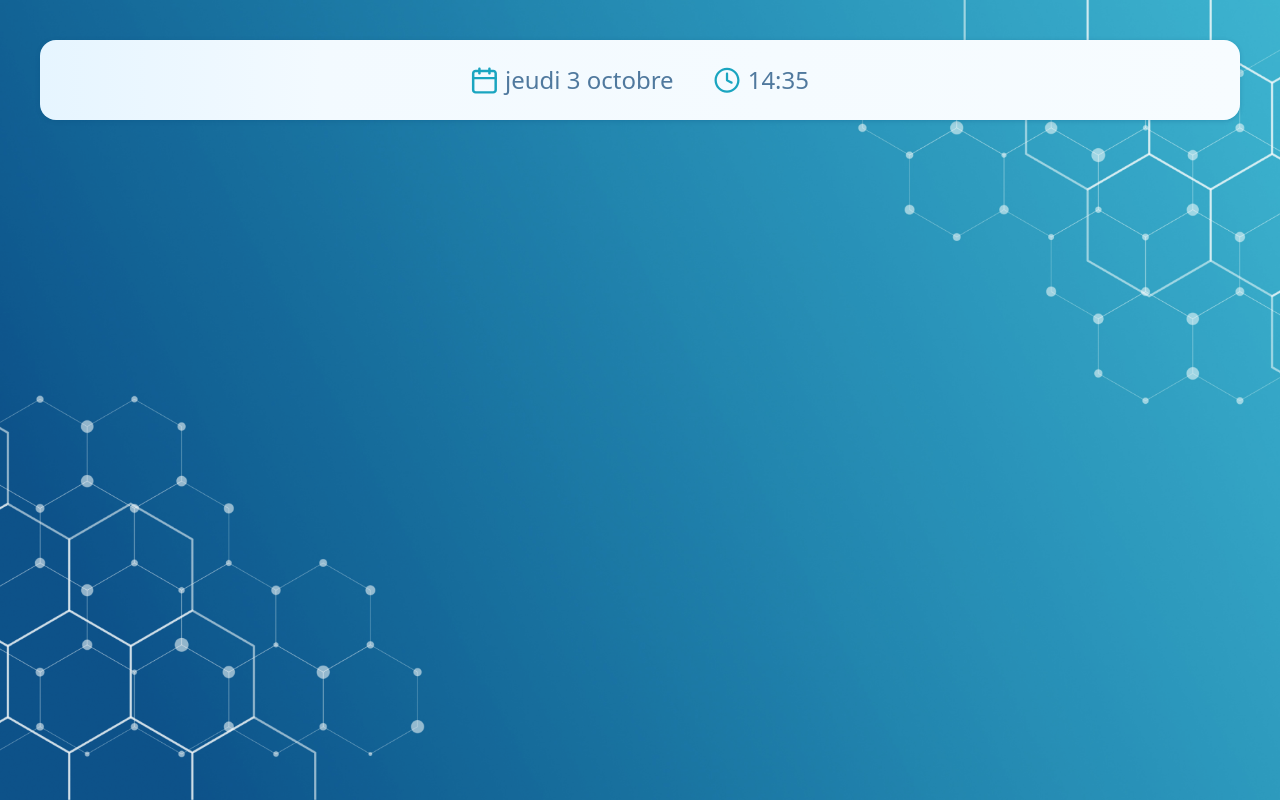
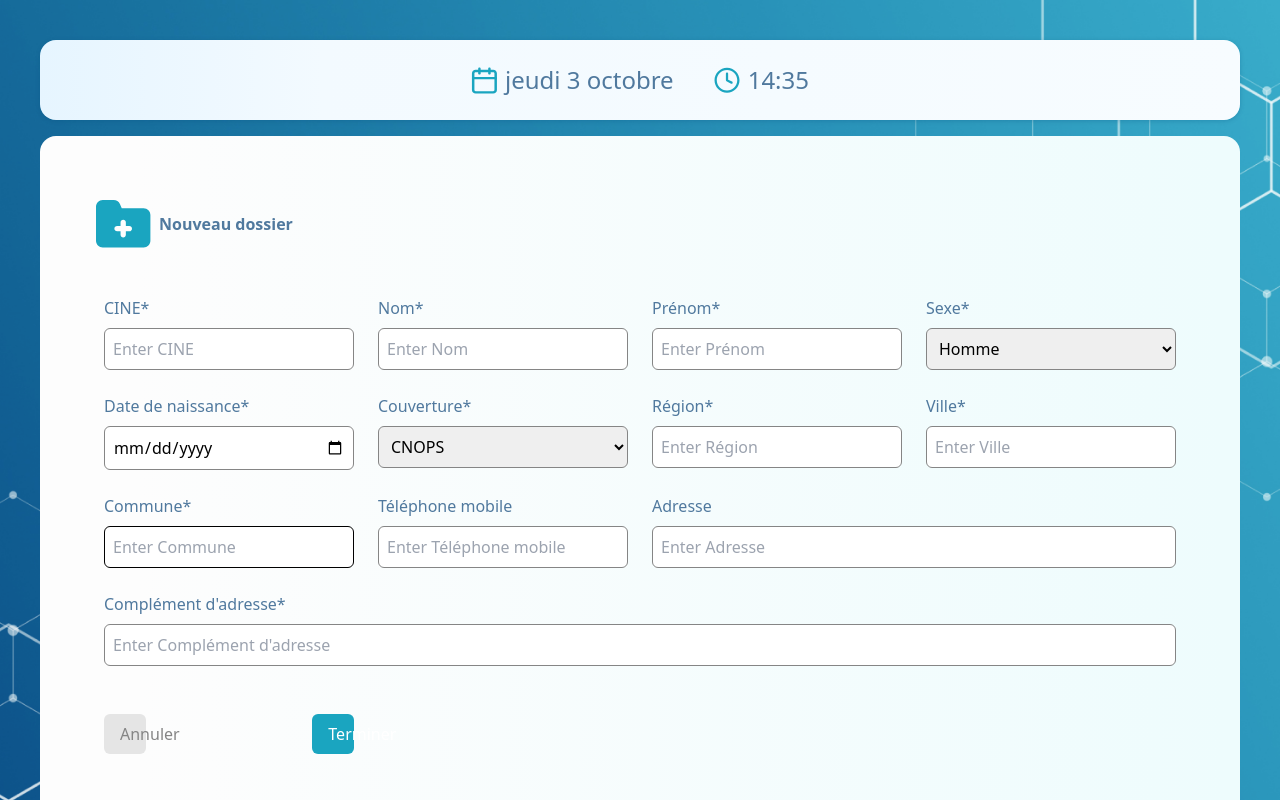
Before and after one commit to zakariacheknane/patient-management-technical-test, a React (Create React App) app: page /addpatient in a window 1280 px wide. Shown: the top 800 px of the page. Built offline with nearby package versions, Linux system fonts and the light colour scheme.

Commit message:
Add folder using redux

```diff
--- a/src/App.tsx
+++ b/src/App.tsx
@@ -1,6 +1,8 @@
 import Navbar from './components/Navbar';
 import LoginPage from './pages/LoginPage';
 import { BrowserRouter as Router, Route, Routes } from 'react-router-dom';
+import PatientList from './pages/PatientList';
+import AddFolder from './pages/AddFolder';
 function App() {
   return (
 <div className="min-h-screen bg-custom-background bg-cover bg-center p-[40px]">
@@ -9,6 +11,8 @@ function App() {
       <Router>
       <Routes>
         <Route path="/" element={<LoginPage />} />
+        <Route path="/patients" element={<PatientList />} />
+        <Route path="/addpatient" element={<AddFolder />} />
       </Routes>
     </Router>
     </div>
--- a/src/pages/AddFolder.tsx
+++ b/src/pages/AddFolder.tsx
@@ -1,12 +1,88 @@
-import React from "react";
+import React, { useState } from "react";
+import { useDispatch } from "react-redux"; // Import useDispatch
+import { addPatient } from "../redux/patient/patientSlice"; // Import the addPatient action
 import dossier from "../assets/icons/dossier.svg";
+import { useNavigate } from "react-router-dom";
+
+interface FormData {
+  idNumber: string;
+  lastName: string;
+  firstName: string;
+  gender: string;
+  birthDate: string;
+  coverage: string;
+  region: string;
+  city: string;
+  commune: string;
+  mobile: string;
+  address: string;
+  addressComplement: string;
+}
 
 const AddFolder: React.FC = () => {
+  const dispatch = useDispatch();
+  const navigate = useNavigate();
+
+  const [formData, setFormData] = useState<FormData>({
+    idNumber: "",
+    lastName: "",
+    firstName: "",
+    gender: "Homme",
+    birthDate: "",
+    coverage: "CNOPS",
+    region: "",
+    city: "",
+    commune: "",
+    mobile: "",
+    address: "",
+    addressComplement: "",
+  });
+
+  const handleChange = (e: React.ChangeEvent<HTMLInputElement | HTMLSelectElement>) => {
+    const { name, value } = e.target;
+    setFormData((prevData) => ({
+      ...prevData,
+      [name]: value,
+    }));
+  };
+
+  const handleSubmit = (e: React.FormEvent<HTMLFormElement>) => {
+    e.preventDefault();
+
+    dispatch(addPatient({
+      dateOpened: new Date().toLocaleDateString(),
+      lastName: formData.lastName,
+      firstName: formData.firstName,
+      birthDate: formData.birthDate,
+      gender: formData.gender,
+      idNumber: formData.idNumber,
+      coverage: formData.coverage,
+      lastUpdate: new Date().toLocaleString(),
+    }));
+
+    setFormData({
+      idNumber: "",
+      lastName: "",
+      firstName: "",
+      gender: "Homme",
+      birthDate: "",
+      coverage: "CNOPS",
+      region: "",
+      city: "",
+      commune: "",
+      mobile: "",
+      address: "",
+      addressComplement: "",
+    });
+
+    navigate("/patients");
+  };
+
   return (
     <div className="p-10 my-4 bg-custom-gradient-div custom-div w-full rounded-[16px] min-h-screen ">
-      <div className="flex flex-col md:flex-row justify-center md:justify-between items-center  h-auto md:h-24">
+      <div className="flex flex-col md:flex-row justify-center md:justify-between items-center h-auto md:h-24">
         <div className="flex justify-center items-center gap-4 h-24">
-          <div className="w-full  p-4 rounded-lg text-white flex items-center gap-2">
+          <div className="w-full p-4 rounded-lg text-white flex items-center gap-2">
             <img src={dossier} alt="folder" />
             <h1 className="text-steel-blue font-bold font-ubuntu">
               Nouveau dossier
@@ -15,11 +91,14 @@ const AddFolder: React.FC = () => {
         </div>
       </div>
       <div className="overflow-x-auto rounded-[10px] p-6">
-        <form className="grid grid-cols-4 gap-6">
+        <form className="grid grid-cols-4 gap-6" onSubmit={handleSubmit}>
           <div>
             <label className="block text-steel-blue mb-2 font-medium">CINE*</label>
             <input
               type="text"
+              name="idNumber"
+              value={formData.idNumber}
+              onChange={handleChange}
               className="border border-gray rounded-md w-full p-2"
               placeholder="Enter CINE"
               required
@@ -30,6 +109,9 @@ const AddFolder: React.FC = () => {
             <label className="block text-steel-blue mb-2 font-medium">Nom*</label>
             <input
               type="text"
+              name="lastName"
+              value={formData.lastName}
+              onChange={handleChange}
               className="border border-gray rounded-md w-full p-2"
               placeholder="Enter Nom"
               required
@@ -40,6 +122,9 @@ const AddFolder: React.FC = () => {
             <label className="block text-steel-blue mb-2 font-medium">Prénom*</label>
             <input
               type="text"
+              name="firstName"
+              value={formData.firstName}
+              onChange={handleChange}
               className="border border-gray rounded-md w-full p-2"
               placeholder="Enter Prénom"
               required
@@ -48,7 +133,13 @@ const AddFolder: React.FC = () => {
 
           <div>
             <label className="block text-steel-blue mb-2 font-medium">Sexe*</label>
-            <select className="border border-gray rounded-md w-full p-2" required>
+            <select
+              name="gender"
+              value={formData.gender}
+              onChange={handleChange}
+              className="border border-gray rounded-md w-full p-2"
+              required
+            >
               <option value="Homme">Homme</option>
               <option value="Femme">Femme</option>
             </select>
@@ -58,13 +149,23 @@ const AddFolder: React.FC = () => {
             <label className="block text-steel-blue mb-2 font-medium">Date de naissance*</label>
             <input
               type="date"
+              name="birthDate"
+              value={formData.birthDate}
+              onChange={handleChange}
               className="border border-gray rounded-md w-full p-2"
               required
             />
           </div>
+
           <div className="relative">
             <label className="block text-steel-blue mb-2 font-medium">Couverture*</label>
-            <select className="border border-gray rounded-md w-full p-2" required>
+            <select
+              name="coverage"
+              value={formData.coverage}
+              onChange={handleChange}
+              className="border border-gray rounded-md w-full p-2"
+              required
+            >
               <option value="CNOPS">CNOPS</option>
               <option value="CNSS">CNSS</option>
             </select>
@@ -74,6 +175,9 @@ const AddFolder: React.FC = () => {
             <label className="block text-steel-blue mb-2 font-medium">Région*</label>
             <input
               type="text"
+              name="region"
+              value={formData.region}
+              onChange={handleChange}
               className="border border-gray rounded-md w-full p-2"
               placeholder="Enter Région"
               required
@@ -84,15 +188,22 @@ const AddFolder: React.FC = () => {
             <label className="block text-steel-blue mb-2 font-medium">Ville*</label>
             <input
               type="text"
+              name="city"
+              value={formData.city}
+              onChange={handleChange}
               className="border border-gray rounded-md w-full p-2"
               placeholder="Enter Ville"
               required
             />
           </div>
+
           <div>
             <label className="block text-steel-blue mb-2 font-medium">Commune*</label>
             <input
               type="text"
+              name="commune"
+              value={formData.commune}
+              onChange={handleChange}
               className="border border-gray-300 rounded-md w-full p-2"
               placeholder="Enter Commune"
             />
@@ -102,16 +213,23 @@ const AddFolder: React.FC = () => {
             <label className="block text-steel-blue mb-2 font-medium">Téléphone mobile</label>
             <input
               type="tel"
+              name="mobile"
+              value={formData.mobile}
+              onChange={handleChange}
               className="border border-gray rounded-md w-full p-2"
               placeholder="Enter Téléphone mobile"
             />
           </div>
+
           <div className="col-span-2">
             <label className="block text-steel-blue mb-2 font-medium">Adresse</label>
             <input
               type="text"
+              name="address"
+              value={formData.address}
+              onChange={handleChange}
               className="border border-gray rounded-md w-full p-2"
-              placeholder="Enter Adress"
+              placeholder="Enter Adresse"
             />
           </div>
 
@@ -119,20 +237,24 @@ const AddFolder: React.FC = () => {
             <label className="block text-steel-blue mb-2 font-medium">Complément d'adresse*</label>
             <input
               type="text"
+              name="addressComplement"
+              value={formData.addressComplement}
+              onChange={handleChange}
               className="border border-gray rounded-md w-full p-2"
               placeholder="Enter Complément d'adresse"
             />
           </div>
-        </form>
-
-        <div className="mt-6 flex justify-between ">
-          <button className="bg-[#E5E5E5] text-gray w-1/6 px-4 py-2 rounded-md">
+          <div className="mt-6 flex justify-between ">
+          <button className="bg-[#E5E5E5] text-gray w-1/6 px-4 py-2 rounded-md" onClick={() => navigate("/patients")}>
             Annuler
           </button>
-          <button className="bg-cyan text-white px-4 py-2 w-1/6  rounded-md">
+          <button type="submit" className="bg-cyan text-white px-4 py-2 w-1/6 rounded-md" >
             Terminer
           </button>
         </div>
+        </form>
+
+
       </div>
     </div>
   );
--- a/src/pages/PatientList.tsx
+++ b/src/pages/PatientList.tsx
@@ -6,10 +6,12 @@ import nouveauPatient from "../assets/icons/nouveauPatient.svg";
 import next from "../assets/icons/next.svg";
 import { useSelector } from "react-redux";
 import { selectPatients } from "../redux/patient/patientSlice";
+import { useNavigate } from "react-router-dom";
 
 const PatientList: React.FC = () => {
   const [currentPage, setCurrentPage] = useState(1);
   const [searchQuery, setSearchQuery] = useState("");
+  const navigate = useNavigate();
   const patients = useSelector(selectPatients);
   const patientsPerPage = 6;
 
@@ -68,7 +70,7 @@ const PatientList: React.FC = () => {
         </div>
 
         <div className="w-[full] md:w-auto p-4 rounded-lg text-white">
-          <button className="bg-cyan text-white px-4 py-2 rounded-[20px] flex items-center">
+          <button className="bg-cyan text-white px-4 py-2 rounded-[20px] flex items-center" onClick={() => navigate("/addpatient")}>
             <img src={nouveauPatient} alt="nouveau-patient" />
             <span>&nbsp; Nouveau dossier</span>
           </button>
--- a/src/redux/patient/patientSlice.ts
+++ b/src/redux/patient/patientSlice.ts
@@ -1,4 +1,4 @@
-import { createSlice } from '@reduxjs/toolkit';
+import { createSlice, PayloadAction } from '@reduxjs/toolkit';
 
 interface Patient {
   dateOpened: string;
@@ -145,10 +145,12 @@ const patientSlice = createSlice({
   name: 'patients',
   initialState,
   reducers: {
-
+    addPatient: (state, action: PayloadAction<Patient>) => {
+      state.patients.push(action.payload);
+    },
   },
 });
-
+export const { addPatient} = patientSlice.actions;
 export const selectPatients = (state: { patients: PatientState }) => state.patients.patients;
 
 export default patientSlice.reducer;
```
